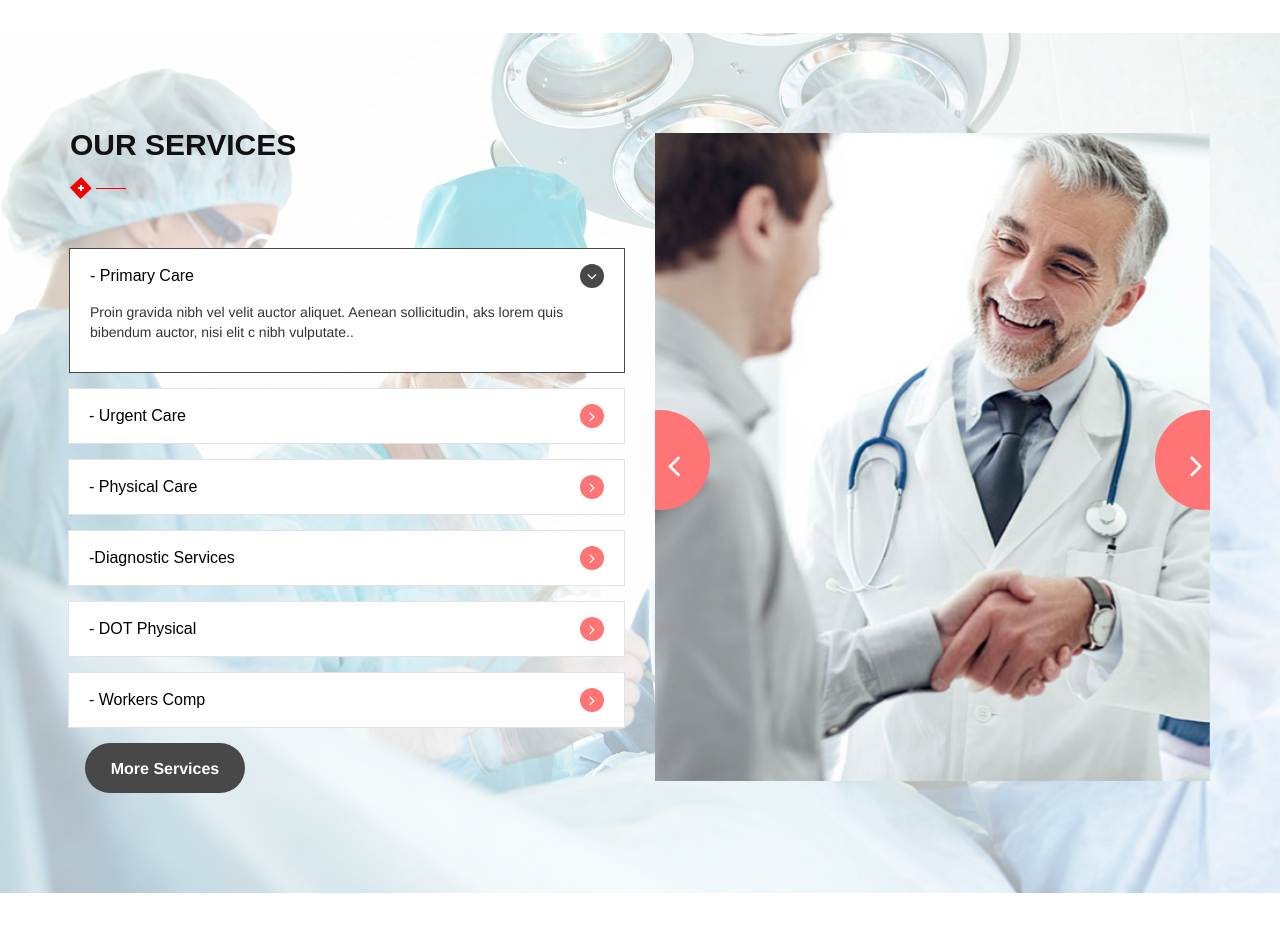
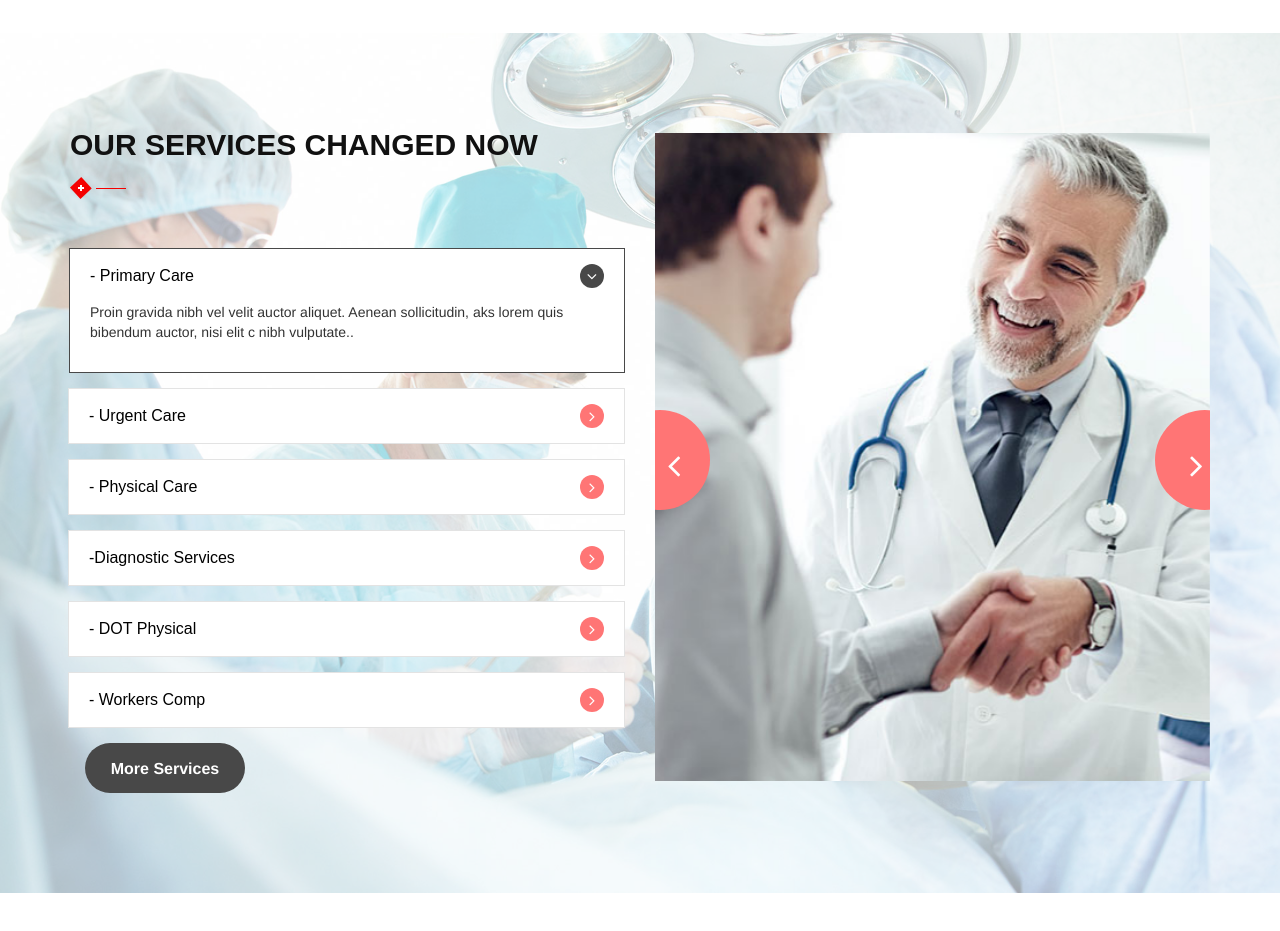
Before and after one commit to Shyamsoft/TestGit, a plain HTML site: page index.html in a window 1280 px wide. Shown: the part 1560-2491 px from the top of the page. Drawn offline with nearby package versions, Linux system fonts and the light colour scheme; some packages are replaced by stand-ins of ours; files whose address does not match are found by name; a web font is replaced by a local one.

Commit message:
checking if commits works or not

```diff
--- a/index.html
+++ b/index.html
@@ -332,7 +332,7 @@
             <div class="row">
                 <div class="col-lg-6 col-md-6 col-sm-12 col-xs-12">
                     <div class="choose_heading_wrapper">
-                        <h1 class="med_bottompadder20">Our Services</h1>
+                        <h1 class="med_bottompadder20">Our Services Changed Now</h1>
                         <img src="images/line.png" alt="title" class="med_bottompadder30">
                     </div>
                     <div class="sidebar_wrapper">
```
